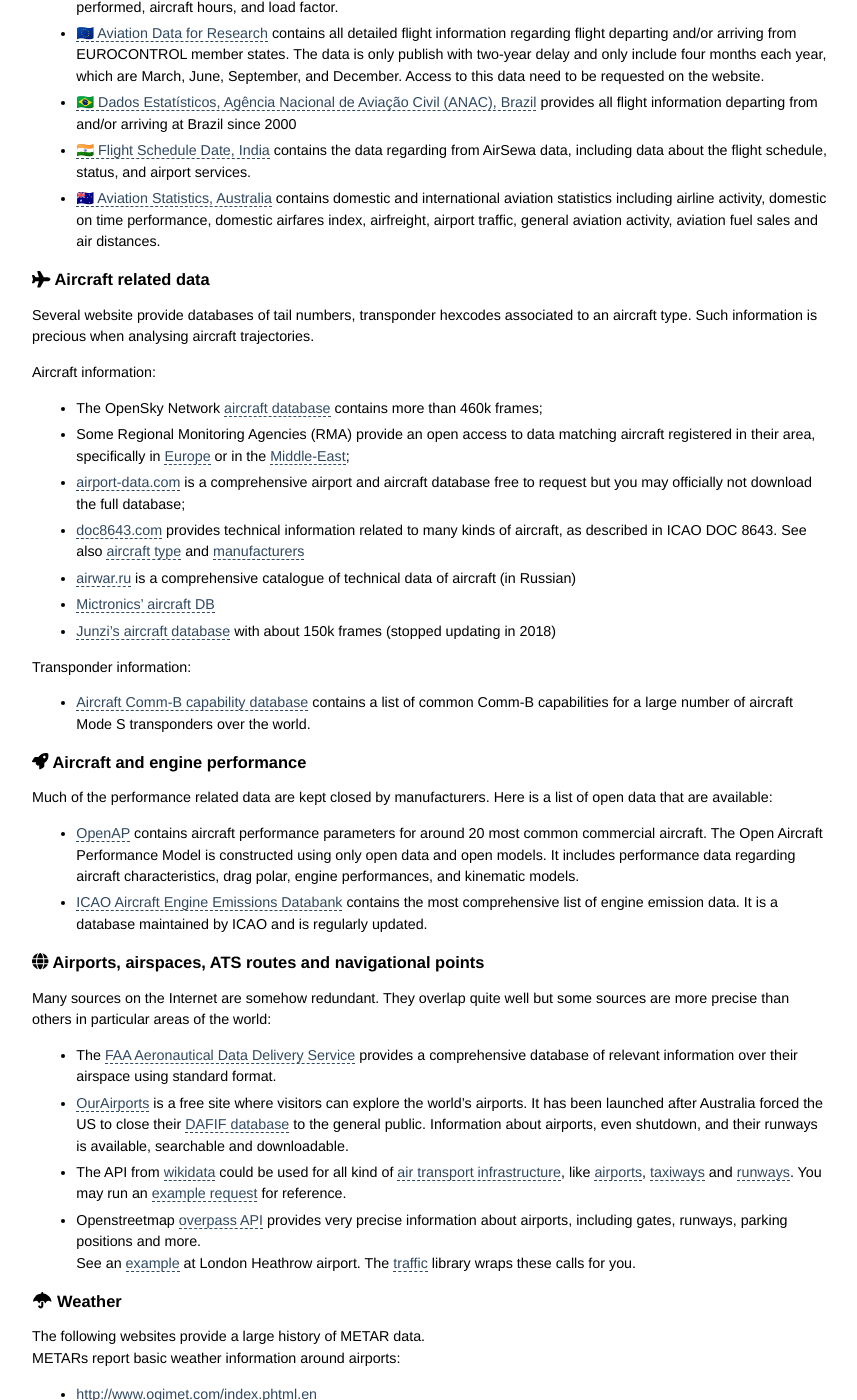
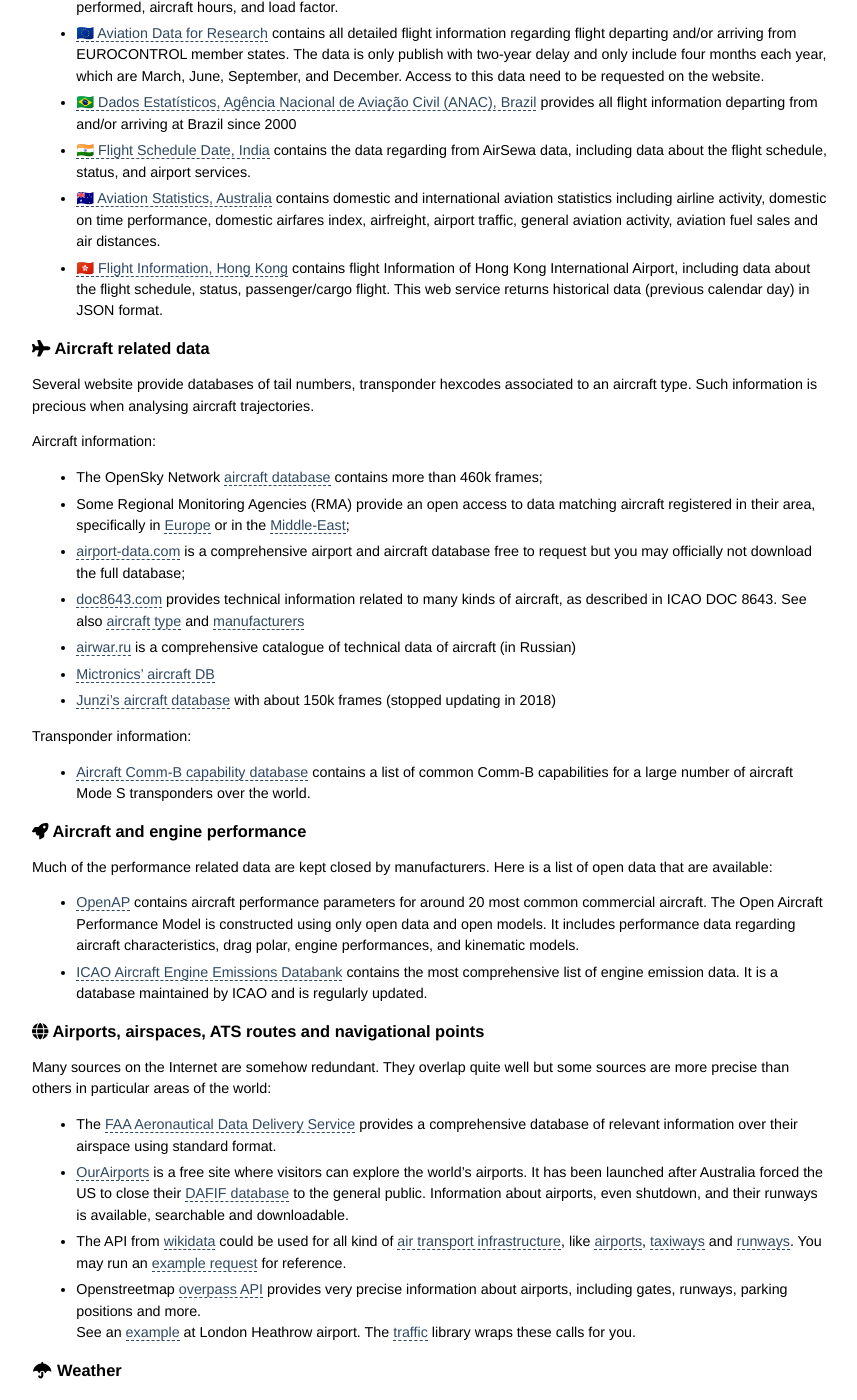
Before and after one commit to open-aviation/atmdata, a Jekyll site: the page built from _pages/data_sources.md, in a window 1280 px wide and 1400 px high, scrolled down 737 px. Shown: the whole window, without its empty margins (208-1065 px from the left). Built offline with Jekyll 4.4.1, drawn with Linux system fonts in a browser that asks for light colours.

Commit message:
Update data_sources.md
Add flight information data source for HKIA, and a new METAR data source

```diff
--- a/_pages/data_sources.md
+++ b/_pages/data_sources.md
@@ -27,6 +27,8 @@ The following websites provides access to flight data, usually contains the orig
 - [🇧🇷 Dados Estatísticos, Agência Nacional de Aviação Civil (ANAC), Brazil](https://www.gov.br/anac/pt-br/assuntos/dados-e-estatisticas/dados-estatisticos) provides all flight information departing from and/or arriving at Brazil since 2000
 - [🇮🇳 Flight Schedule Date, India](https://data.gov.in/resource/flight-schedule) contains the data regarding from AirSewa data, including data about the flight schedule, status, and airport services.
 - [🇦🇺 Aviation Statistics, Australia](https://www.bitre.gov.au/statistics/aviation) contains domestic and international aviation statistics including airline activity, domestic on time performance, domestic airfares index, airfreight, airport traffic, general aviation activity, aviation fuel sales and air distances.
+- [🇭🇰 Flight Information, Hong Kong](https://data.gov.hk/en-data/dataset/aahk-team1-flight-info) contains flight Information of Hong Kong International Airport, including data about the flight schedule, status, passenger/cargo flight. This web service returns historical data (previous calendar day) in
+JSON format.
 
 
 ## <i class="fas fa-plane"></i> Aircraft related data
@@ -74,6 +76,7 @@ METARs report basic weather information around airports:
 - <http://www.ogimet.com/index.phtml.en>
 - <https://mesonet.agron.iastate.edu/request/download.phtml>
 - <https://aviationweather.gov/dataserver>
+- <https://navlost.eu/>
 
 The following website provides METAR, TAF and SIGMET history:
 
```
